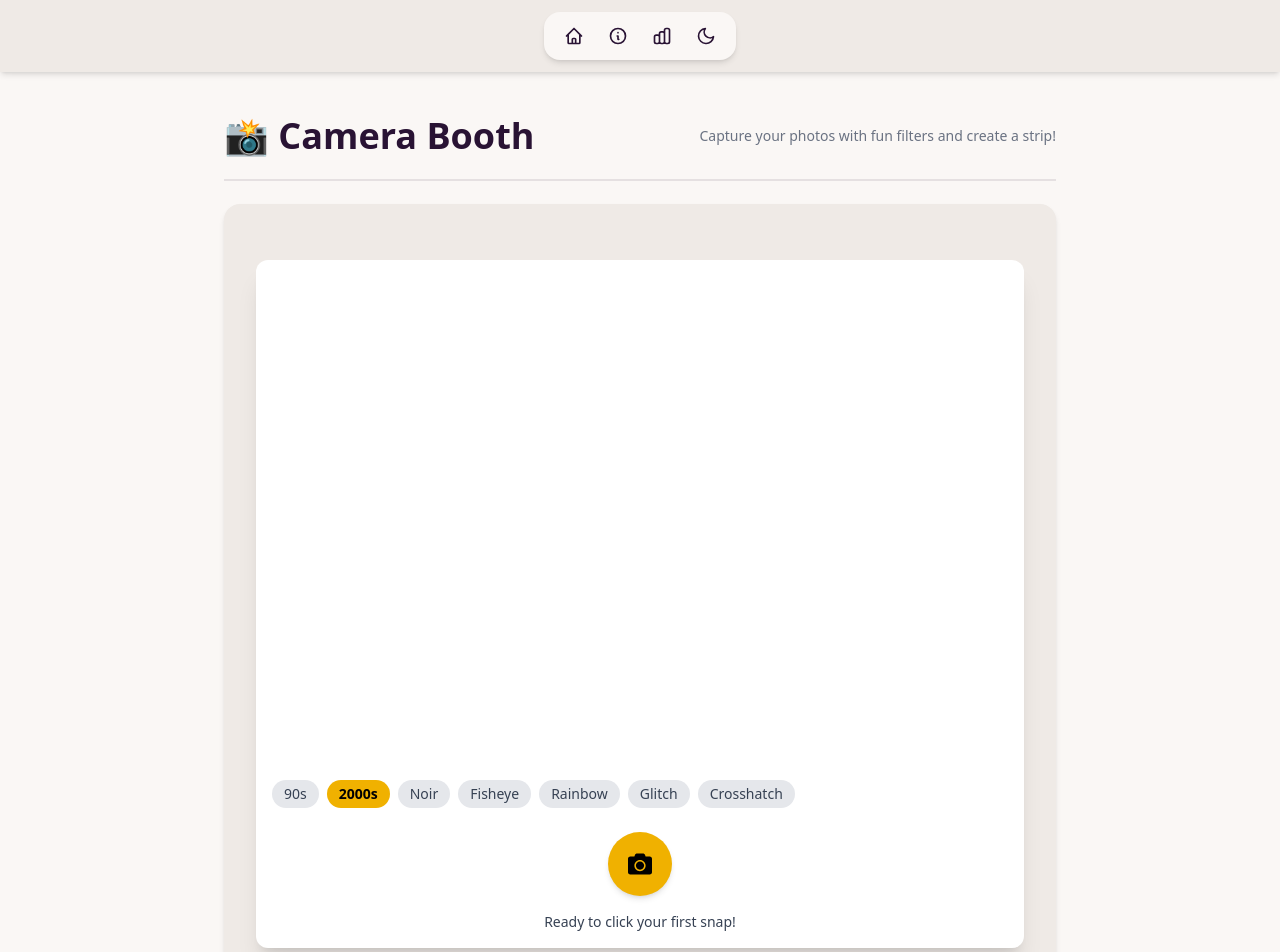
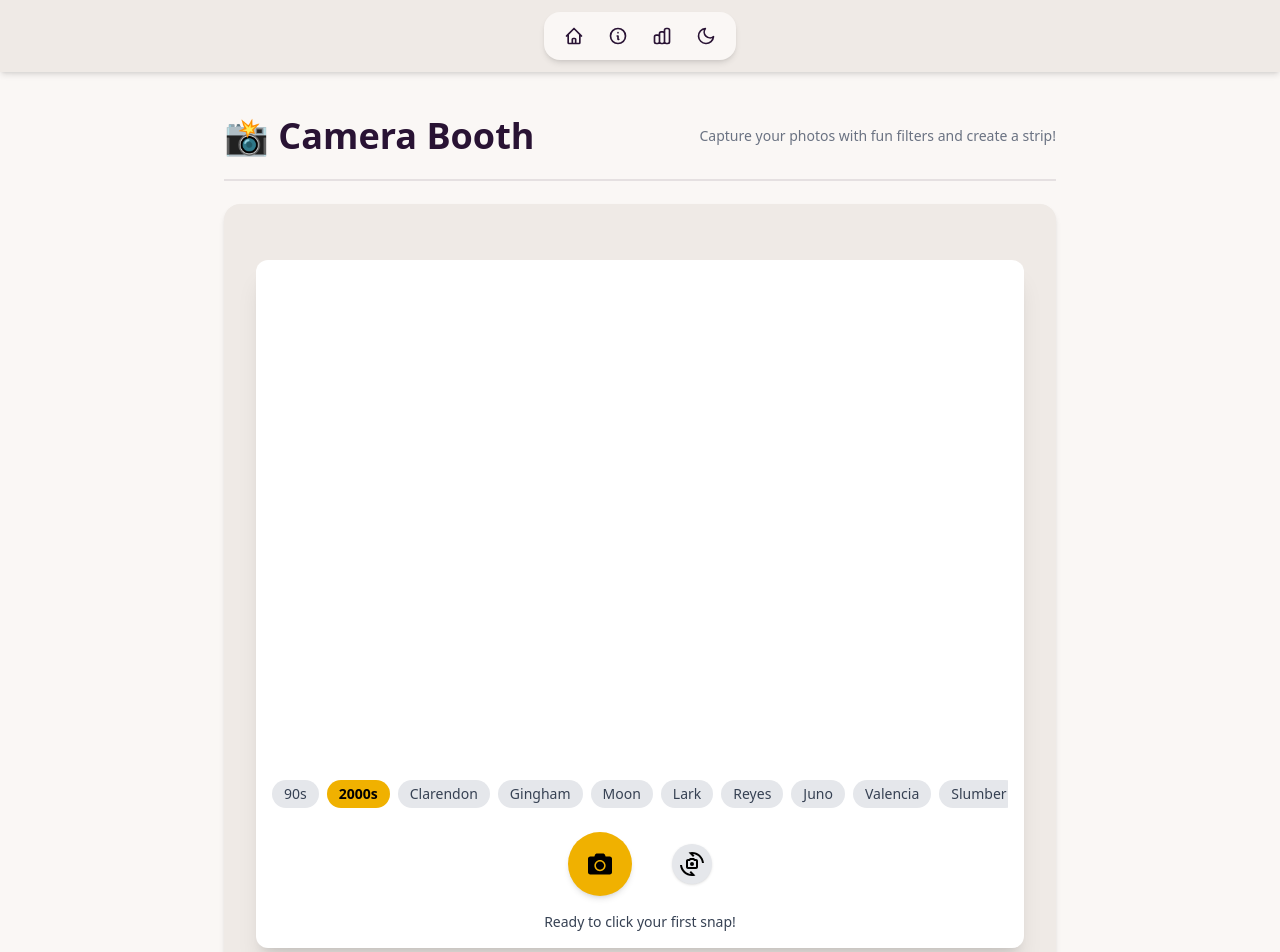
Before and after one commit to Yash-Raj20/Photobooth, a Next.js app: page /camera in a window 1280 px wide. Shown: the top 952 px of the page. Built offline with nearby package versions, Linux system fonts and the light colour scheme; no server answers.

Commit message:
add some more filters

```diff
--- a/src/components/Camera.tsx
+++ b/src/components/Camera.tsx
@@ -2,15 +2,26 @@
 
 import { useState, useRef, useEffect, useCallback } from "react";
 import { FaCamera } from "react-icons/fa";
+import { MdOutlineCameraswitch } from "react-icons/md";
 
 type FilterType =
   | "90s"
   | "2000s"
   | "Noir"
-  | "Fisheye"
-  | "Rainbow"
-  | "Glitch"
-  | "Crosshatch";
+  | "clarendon"
+  | "gingham"
+  | "moon"
+  | "lark"
+  | "reyes"
+  | "juno"
+  | "valencia"
+  | "slumber"
+  | "noir"
+  | "sunset"
+  | "vintage"
+  | "cooltone"
+  | "warmglow"
+  | "bwfilm";
 
 interface CapturedPhoto {
   dataUrl: string;
@@ -29,25 +40,74 @@ const FILTERS: { name: FilterType; label: string; css: string }[] = [
     css: "saturate(1.6) contrast(1.2) brightness(1.1) hue-rotate(10deg)",
   },
   {
-    name: "Noir",
+    name: "clarendon",
+    label: "Clarendon",
+    css: "contrast(1.2) saturate(1.35) brightness(1.05)",
+  },
+  {
+    name: "gingham",
+    label: "Gingham",
+    css: "brightness(1.1) contrast(0.95) sepia(0.04)",
+  },
+  {
+    name: "moon",
+    label: "Moon",
+    css: "grayscale(1) contrast(1.1) brightness(1.1)",
+  },
+  {
+    name: "lark",
+    label: "Lark",
+    css: "brightness(1.2) contrast(1.05) saturate(1.15)",
+  },
+  {
+    name: "reyes",
+    label: "Reyes",
+    css: "brightness(1.1) sepia(0.22) contrast(0.85)",
+  },
+  {
+    name: "juno",
+    label: "Juno",
+    css: "saturate(1.4) contrast(1.15) brightness(1.05)",
+  },
+  {
+    name: "valencia",
+    label: "Valencia",
+    css: "sepia(0.2) contrast(1.1) brightness(1.08)",
+  },
+  {
+    name: "slumber",
+    label: "Slumber",
+    css: "brightness(1.05) saturate(0.85) sepia(0.1)",
+  },
+  {
+    name: "noir",
     label: "Noir",
     css: "grayscale(1) contrast(1.3) brightness(0.9)",
   },
-  { name: "Fisheye", label: "Fisheye", css: "contrast(1.2) saturate(1.3)" },
   {
-    name: "Rainbow",
-    label: "Rainbow",
-    css: "hue-rotate(180deg) saturate(2) brightness(1.2)",
+    name: "sunset",
+    label: "Sunset",
+    css: "hue-rotate(-15deg) saturate(1.3) brightness(1.1)",
   },
   {
-    name: "Glitch",
-    label: "Glitch",
-    css: "hue-rotate(90deg) saturate(2) contrast(1.5)",
+    name: "vintage",
+    label: "Vintage",
+    css: "sepia(0.6) saturate(0.8) contrast(1.05)",
   },
   {
-    name: "Crosshatch",
-    label: "Crosshatch",
-    css: "contrast(1.4) brightness(0.8) saturate(0.8)",
+    name: "cooltone",
+    label: "Cool Tone",
+    css: "hue-rotate(200deg) saturate(1.1) brightness(1.1)",
+  },
+  {
+    name: "warmglow",
+    label: "Warm Glow",
+    css: "hue-rotate(-20deg) saturate(1.2) brightness(1.05)",
+  },
+  {
+    name: "bwfilm",
+    label: "B&W Film",
+    css: "grayscale(1) contrast(1.2) brightness(1.05)",
   },
 ];
 
@@ -58,6 +118,7 @@ export default function PhotoBoothApp() {
   const [capturedPhotos, setCapturedPhotos] = useState<CapturedPhoto[]>([]);
   const [currentFilter, setCurrentFilter] = useState<FilterType>("2000s");
   const [showPhotoStrip, setShowPhotoStrip] = useState(false);
+  const [facingMode, setFacingMode] = useState<"front" | "rear">("front");
 
   const videoRef = useRef<HTMLVideoElement>(null);
   const canvasRef = useRef<HTMLCanvasElement>(null);
@@ -66,7 +127,7 @@ export default function PhotoBoothApp() {
   const getCamera = useCallback(async () => {
     try {
       const mediaStream = await navigator.mediaDevices.getUserMedia({
-        video: true,
+        video: { facingMode },
       });
       setStream(mediaStream);
       if (videoRef.current) {
@@ -77,7 +138,7 @@ export default function PhotoBoothApp() {
       console.error("Camera access error:", err);
       alert("📸 Please allow camera permission to use the PhotoBooth.");
     }
-  }, []);
+  }, [facingMode]);
 
   useEffect(() => {
     getCamera();
@@ -258,7 +319,7 @@ export default function PhotoBoothApp() {
           </div>
 
           {/* Capture Button */}
-          <div className="flex justify-center">
+          <div className="flex justify-center gap-10 items-center">
             <button
               onClick={handleCapture}
               disabled={isCapturing || capturedPhotos.length >= 5}
@@ -266,6 +327,16 @@ export default function PhotoBoothApp() {
             >
               <FaCamera className="w-6 h-6" />
               <span className="sr-only">Take Photo</span>
+            </button>
+            <button
+              onClick={() =>
+                setFacingMode((prev) => (prev === "front" ? "rear" : "front"))
+              }
+              className="w-8 h-8 sm:w-10 sm:h-10 rounded-full bg-gray-200 text-black text-sm shadow hover:bg-gray-400 flex items-center justify-center transition"
+              title="Switch Camera"
+            >
+              <MdOutlineCameraswitch className="w-6 h-6" />
+              <span className="sr-only">Switch Camera</span>
             </button>
           </div>
 
@@ -284,7 +355,7 @@ export default function PhotoBoothApp() {
             <div className="bg-white p-3 md:p-4 rounded-2xl shadow-2xl transform rotate-1 hover:rotate-0 transition-transform duration-300">
               <canvas
                 ref={stripCanvasRef}
-                className="w-full max-w-[260px] md:max-w-[300px] h-auto rounded-lg shadow-inner"
+                className="w-full max-w-[260px] md:max-w-[300px] h-auto aspect-[2/3] rounded-lg shadow-inner"
               />
             </div>
           </div>
```
